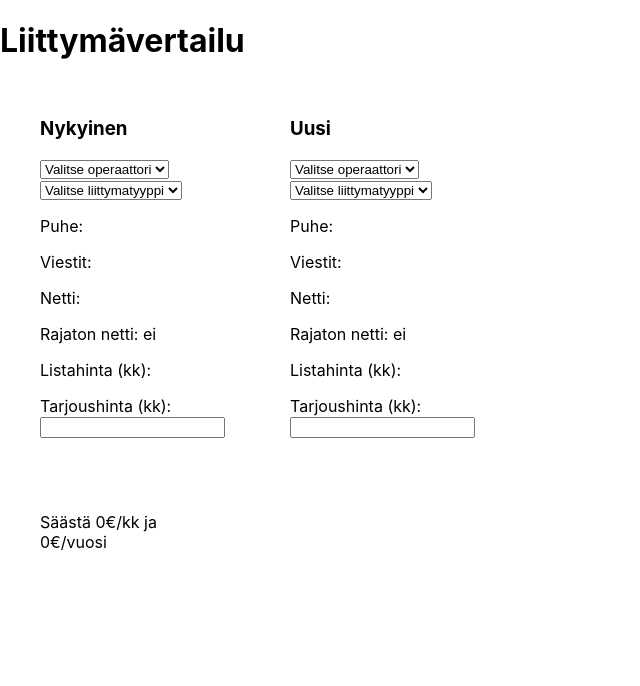
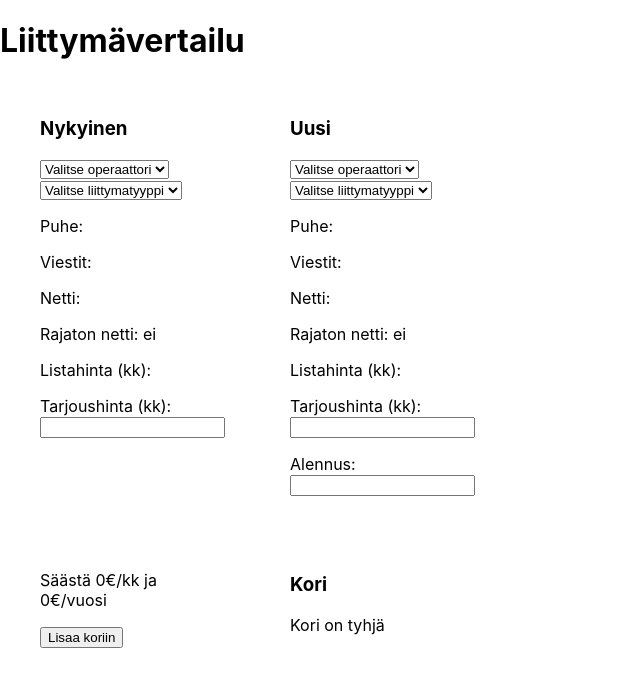
Before and after one commit to Zatyri/liittymavertailu, a React (Create React App) app: page / in a window 1280 px wide. Shown: the top 686 px of the page, without its empty margins (0-640 px from the left). Built offline with nearby package versions, Linux system fonts and the light colour scheme; data requests are answered from the project's data file.

Commit message:
Added discount possibility
added discount possibility that shows in ostoskori

```diff
--- a/src/components/Liittyma.js
+++ b/src/components/Liittyma.js
@@ -1,10 +1,14 @@
 import React from 'react'
 import Valitsin from './Valitsin'
 
-const Liittyma = ({status, liittymat, liittyma, edut, valitsin, setOffer}) => {
+const Liittyma = ({status, liittymat, liittyma, edut, valitsin, setOffer, annaAlennus, alennus}) => {
 
     const handleOfferChange = (event) => {
         setOffer(status, event.target.value)
+    }
+
+    const handleAlennus = (event) => {
+        annaAlennus(parseInt(event.target.value))
     }
 
     return (
@@ -18,6 +22,7 @@ const Liittyma = ({status, liittymat, liittyma, edut, valitsin, setOffer}) => {
                 <p className={edut.rajaton?'highlight':''}>Rajaton netti: {liittyma.rajaton?'Kyllä':'ei'}</p>
                 <p className={edut.hinta?'highlight':''}>Listahinta (kk): {liittyma.hinta}</p>
                 <p className={edut.tarjous?'highlight':''} >Tarjoushinta (kk):<input type="number" value= {liittyma.tarjous} onChange={handleOfferChange}></input></p>
+                {status === "Uusi"?<p>Alennus: <input type="number" value={alennus} onChange={handleAlennus}></input></p>:undefined}
             </ul>
         </>
     )
--- /dev/null
+++ b/src/components/Ostoskori.js
@@ -0,0 +1,19 @@
+import React from 'react'
+
+const Ostoskori = ({kokonaisSaasto}) => {
+    const saastot = kokonaisSaasto.map(x => x.saasto)
+    const saastotYhteensa = saastot.reduce((sum, current) => sum + current)
+    const alennus = kokonaisSaasto.map(x => x.alennus)
+    const alennuksetYhteensa = alennus.reduce((sum, current) => sum + current)
+
+    return (
+        <ul>
+            <h3>Kori</h3>
+            {kokonaisSaasto[0]?<p>{kokonaisSaasto.length} {kokonaisSaasto.length === 1?"liittymä":"liittymää"}</p>:null}
+            {kokonaisSaasto[0]?<p>{saastotYhteensa}€/kk ja {saastotYhteensa*12}€/vuosi</p>:<p>Kori on tyhjä</p>}
+            {kokonaisSaasto[0]?<p>Kerta alennus: {alennuksetYhteensa}€</p>:undefined}
+        </ul>
+    )
+}
+
+export default Ostoskori
--- a/src/components/Saastolaskuri.js
+++ b/src/components/Saastolaskuri.js
@@ -1,10 +1,11 @@
 import React from 'react'
 
-const Saastolaskuri = ({vanhaHinta, uusiHinta}) => {
+const Saastolaskuri = ({vanhaHinta, uusiHinta, lisaaKoriin}) => {
     const erotus = vanhaHinta - uusiHinta
     return (
         <ul className='item'>
             <p>Säästä {erotus}€/kk ja {erotus*12}€/vuosi</p>
+            <button type="submit" value={erotus} onClick={lisaaKoriin}>Lisaa koriin</button>
         </ul>
     )
 }
--- a/src/components/Vertailu.js
+++ b/src/components/Vertailu.js
@@ -1,8 +1,13 @@
 import React, {useState, useEffect} from 'react'
 import Liittyma from './Liittyma'
 import Saastolaskuri from './Saastolaskuri'
+import Ostoskori from './Ostoskori'
 
 const Vertailu = ({liittymat}) => {
+
+    /***************************************
+    States
+    ****************************************/
     const [nykyinen, setNykyinen] = useState({
         operaattori: "Valitse operaattori",
         nimi: "Valitse liittymätyyppi",
@@ -21,11 +26,14 @@ const Vertailu = ({liittymat}) => {
         netti: "",
         rajaton: false,
         hinta: "",
-        tarjous: ""
+        tarjous: "",
+        alennus: ""
     })
-
+    const [alennus, setAlennus] = useState("")
     const [edut, setEdut] = useState({})
     const dummyEdut = {puhe:false,viestit:false,netti:false,rajaton:false,hinta:false,tarjous:false}
+    const [saasto, setSaasto] = useState([false])
+
 
     const vertailu = () =>{
         const newEdut = {
@@ -65,13 +73,32 @@ const setOffer = (tila, value) => {
         }
     }
 
+    const kokonaisSaasto = (event) => {
+        if(nykyinen.operaattori === "Valitse operaattori" || uusi.operaattori === "Valitse operaattori"){
+            return null
+        }
+        const uusiKori = [{
+            operaattori: uusi.operaattori,
+            nimi: uusi.nimi,
+            saasto: parseInt(event.target.value),
+            alennus: alennus
+        }]
+
+        saasto[0]?setSaasto(saasto.concat(uusiKori)):setSaasto(uusiKori)
+    }
+
+    const annaAlennus = (alennus) => {
+        setAlennus(alennus)
+    }
+
 
     return (
         <>
             <div className='container'>
                 <Liittyma status='Nykyinen' liittymat={liittymat} liittyma={nykyinen} edut={dummyEdut} valitsin={handleLiittymavalitsin} setOffer={setOffer}/>
-                <Liittyma status='Uusi' liittymat={liittymat} liittyma={uusi} edut={edut} valitsin={handleLiittymavalitsin} setOffer={setOffer}/>
-                <Saastolaskuri vanhaHinta={nykyinen.tarjous} uusiHinta={uusi.tarjous}/>
+                <Liittyma status='Uusi' liittymat={liittymat} liittyma={uusi} edut={edut} valitsin={handleLiittymavalitsin} setOffer={setOffer} annaAlennus={annaAlennus} alennus={alennus}/>
+                <Saastolaskuri vanhaHinta={nykyinen.tarjous} uusiHinta={uusi.tarjous} lisaaKoriin={kokonaisSaasto}/>
+                <Ostoskori kokonaisSaasto={saasto}/>
             </div>
 
         </>
@@ -79,8 +106,6 @@ const setOffer = (tila, value) => {
 }
 
 export default Vertailu
-
-
 
 const puheJaViestiVertailu = (vanha, uusi) =>{
     //testausta pitää laajentaa
```
Lines whose indentation alone changed are shown as unchanged.
